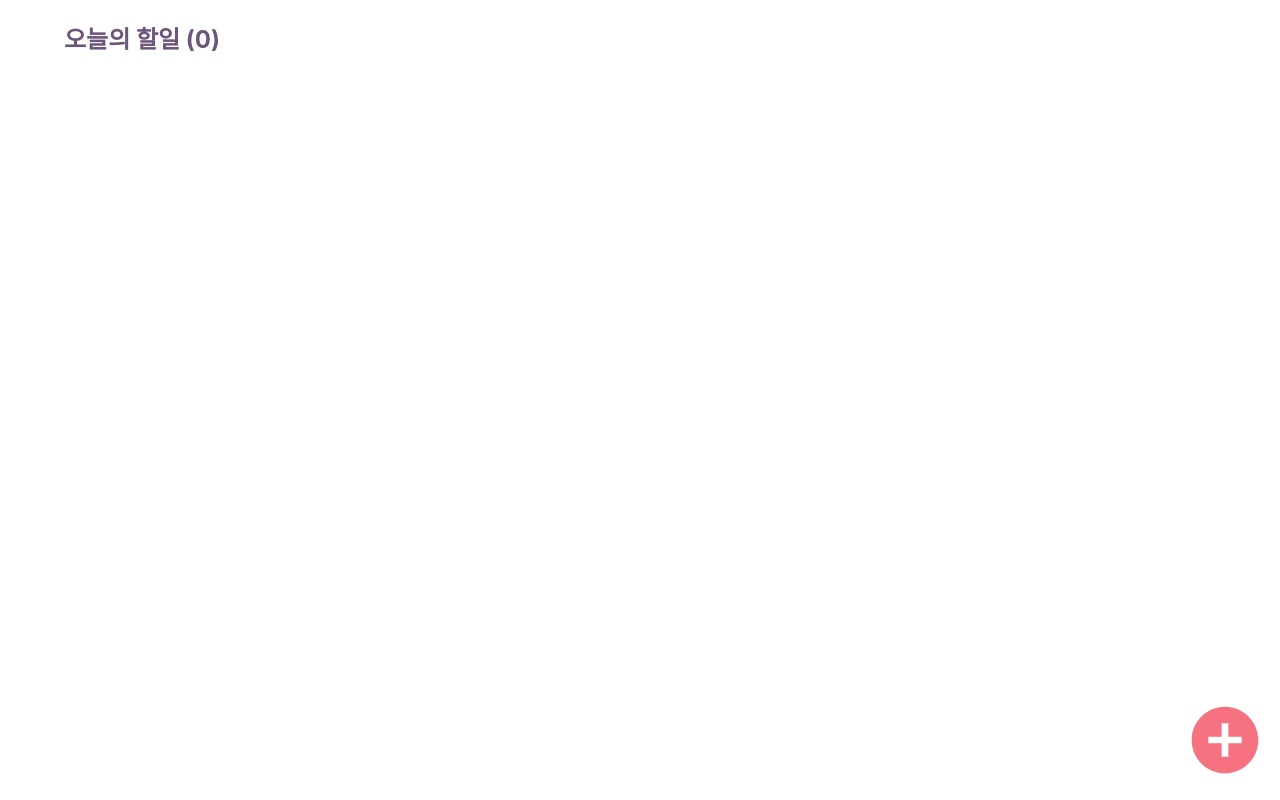
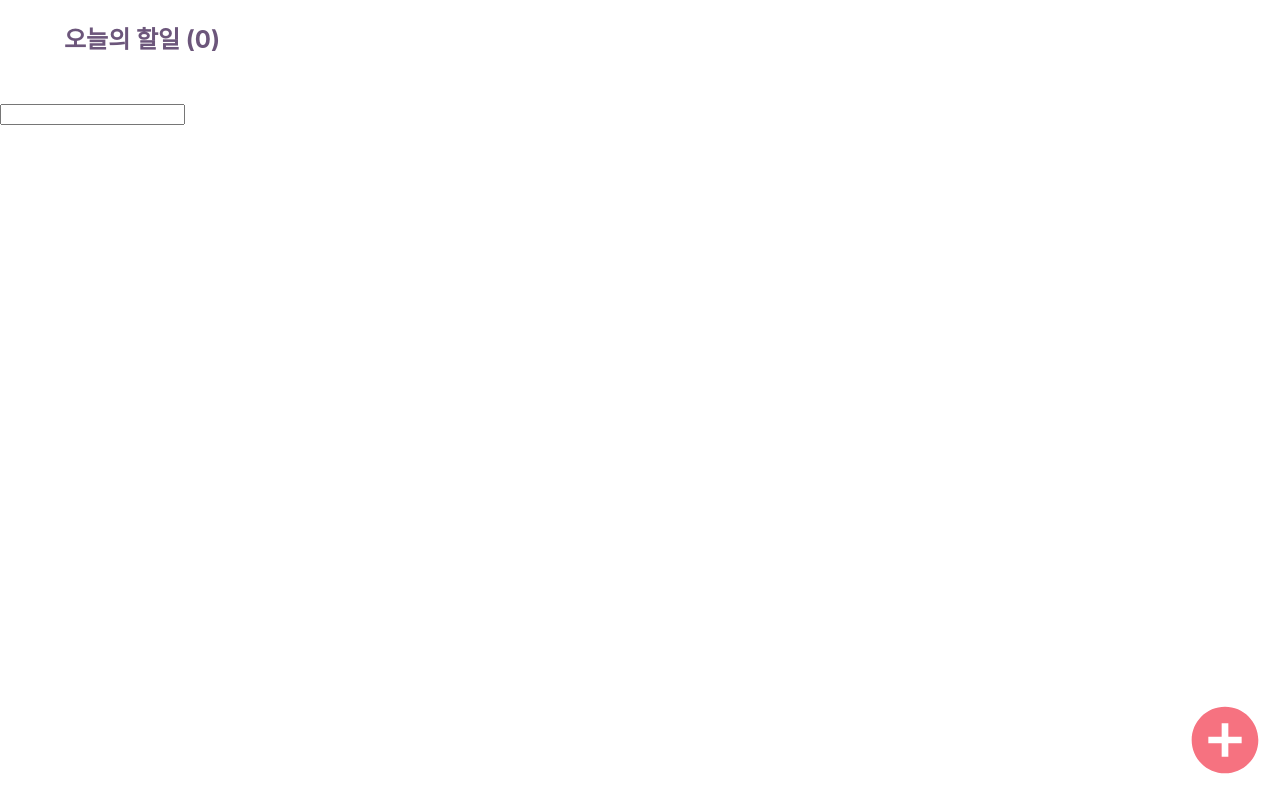
Before and after one commit to bobready0812/todo, a React (Create React App) app: page / in a window 1280 px wide. Built offline with nearby package versions, Linux system fonts and the light colour scheme.

Commit message:
20220510

```diff
--- a/src/App.js
+++ b/src/App.js
@@ -4,6 +4,7 @@ import TodoBack from './components/TodoBack';
 import TodoList from './components/TodoList';
 import {MdAddCircle} from 'react-icons/md'
 import TodoAdd from './components/TodoAdd';
+import New from './components/new';
 
 let id = 0;
 function App() {
@@ -75,7 +76,7 @@ function App() {
         onUpdate={onUpdate}
         onAddTodo={onAddTodo}/>}
 
-
+       <New />
       </TodoBack>
   );
 }
--- a/src/components/New.js
+++ b/src/components/New.js
@@ -5,3 +5,5 @@ const New = () => {
         <input type="text"></input>
     )
 }
+
+export default New;
```
